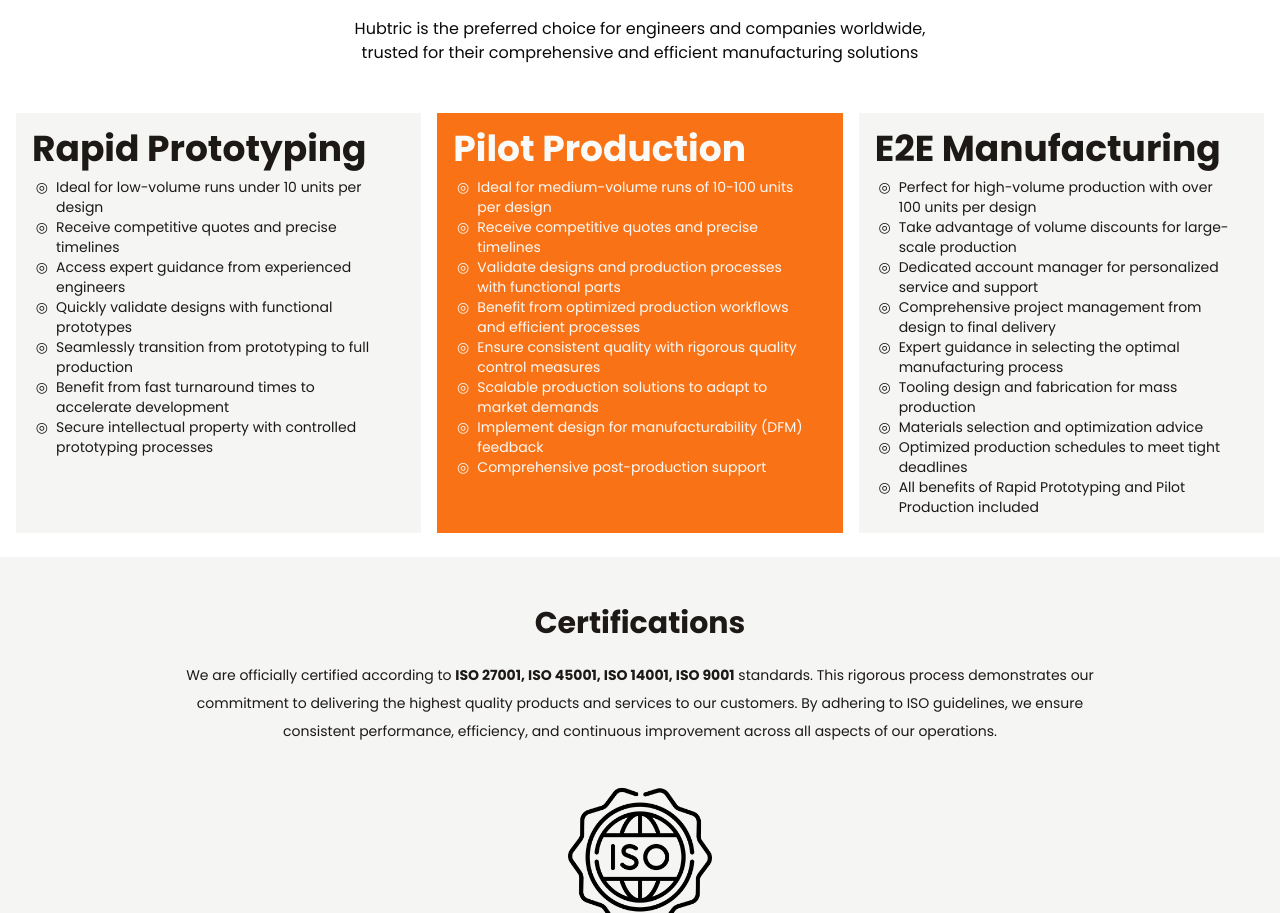
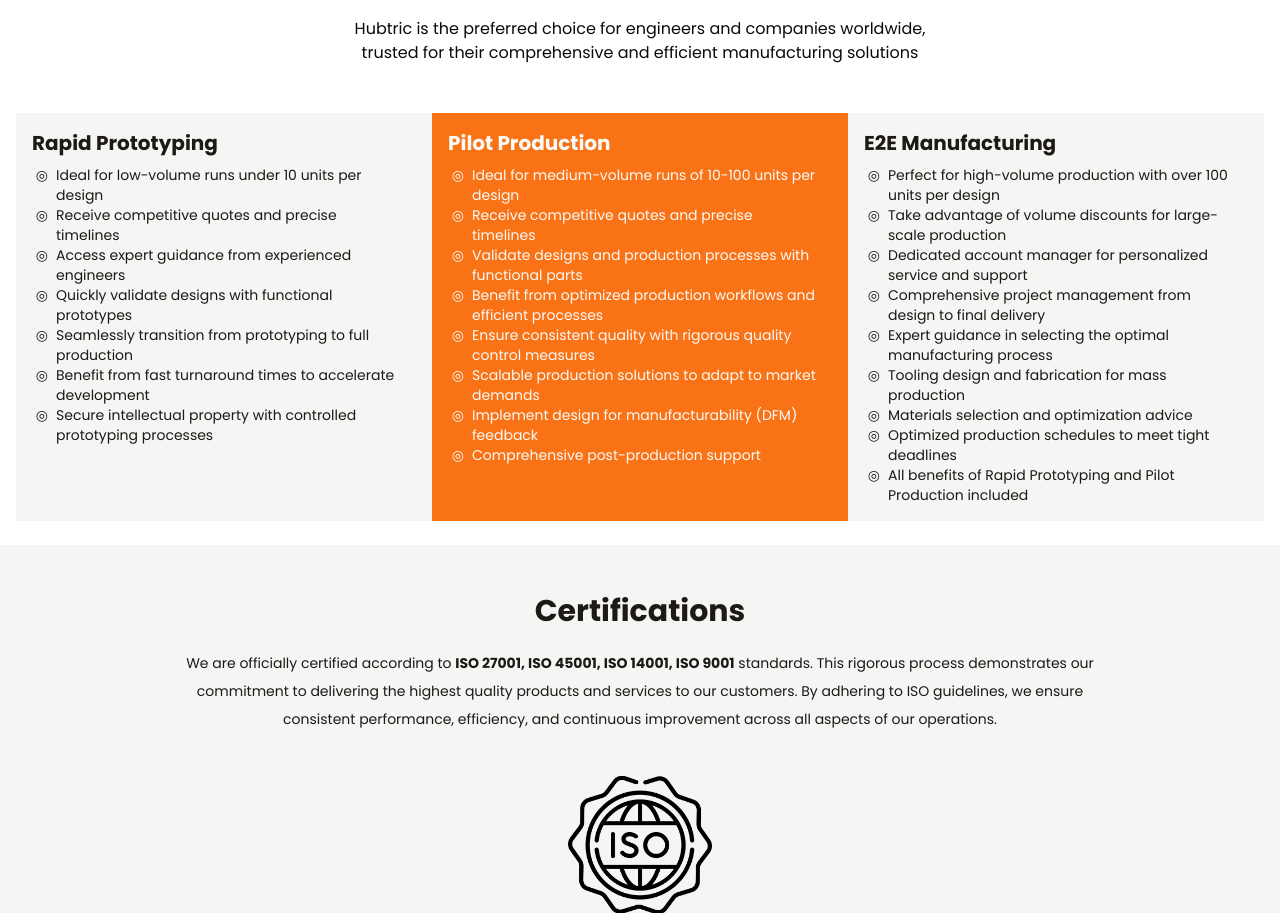
Before and after one commit to srijwalr/hubtric-web, a React (Vite) app: page /about in a window 1280 px wide. Shown: the part 3591-4504 px from the top of the page. Built offline with nearby package versions, Linux system fonts and the light colour scheme.

Commit message:
fix - w2uh

```diff
--- a/src/components/shared/process/index.tsx
+++ b/src/components/shared/process/index.tsx
@@ -39,7 +39,7 @@
 const Process = () => {
   return (
     <div className='flex justify-center items-center px-20 mx-auto'>
-      <div className='flex flex-col md:flex-row gap-6'>
+      <div className='flex flex-col md:flex-row'>
         {steps.map((step, index) => (
           <div
             key={step.id}
--- a/src/pages/about/components/WhenToUse.tsx
+++ b/src/pages/about/components/WhenToUse.tsx
@@ -51,7 +51,7 @@
           solutions
         </span>
       </div>
-      <div className='flex gap-4 flex-col md:flex-row'>
+      <div className='flex flex-col md:flex-row'>
         {data.map((item, index) => (
           <div
             className={`p-4 flex flex-col gap-2 w-full ${
@@ -61,7 +61,7 @@
             }`}
             key={index}
           >
-            <h1 className='text-4xl font-bold'>{item.title}</h1>
+            <h1 className='text-xl font-bold'>{item.title}</h1>
             <ul className='custom-bullet px-4 text-sm'>
               {item.points.map((value, idx) => (
                 <li key={idx}>{value}</li>
```
